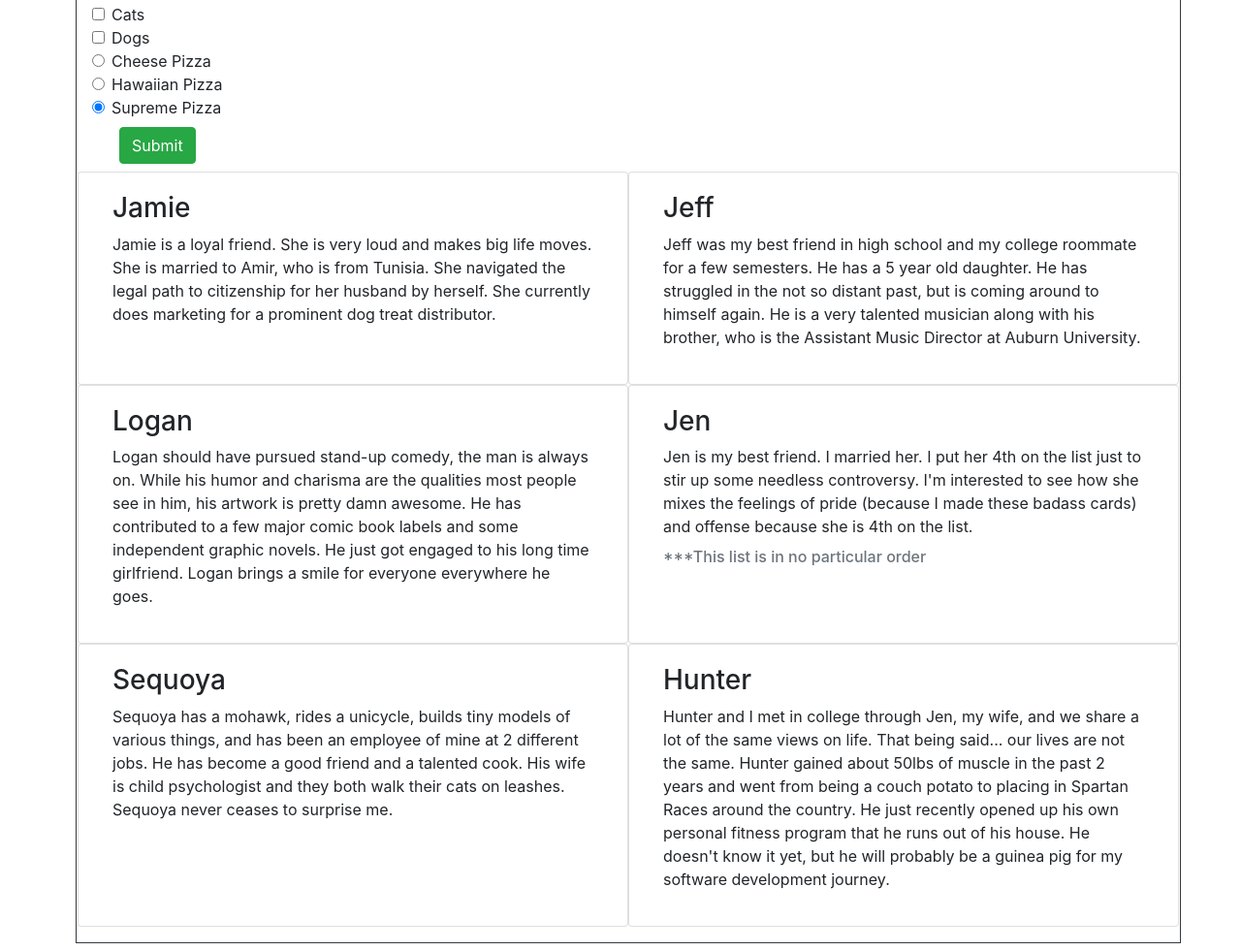
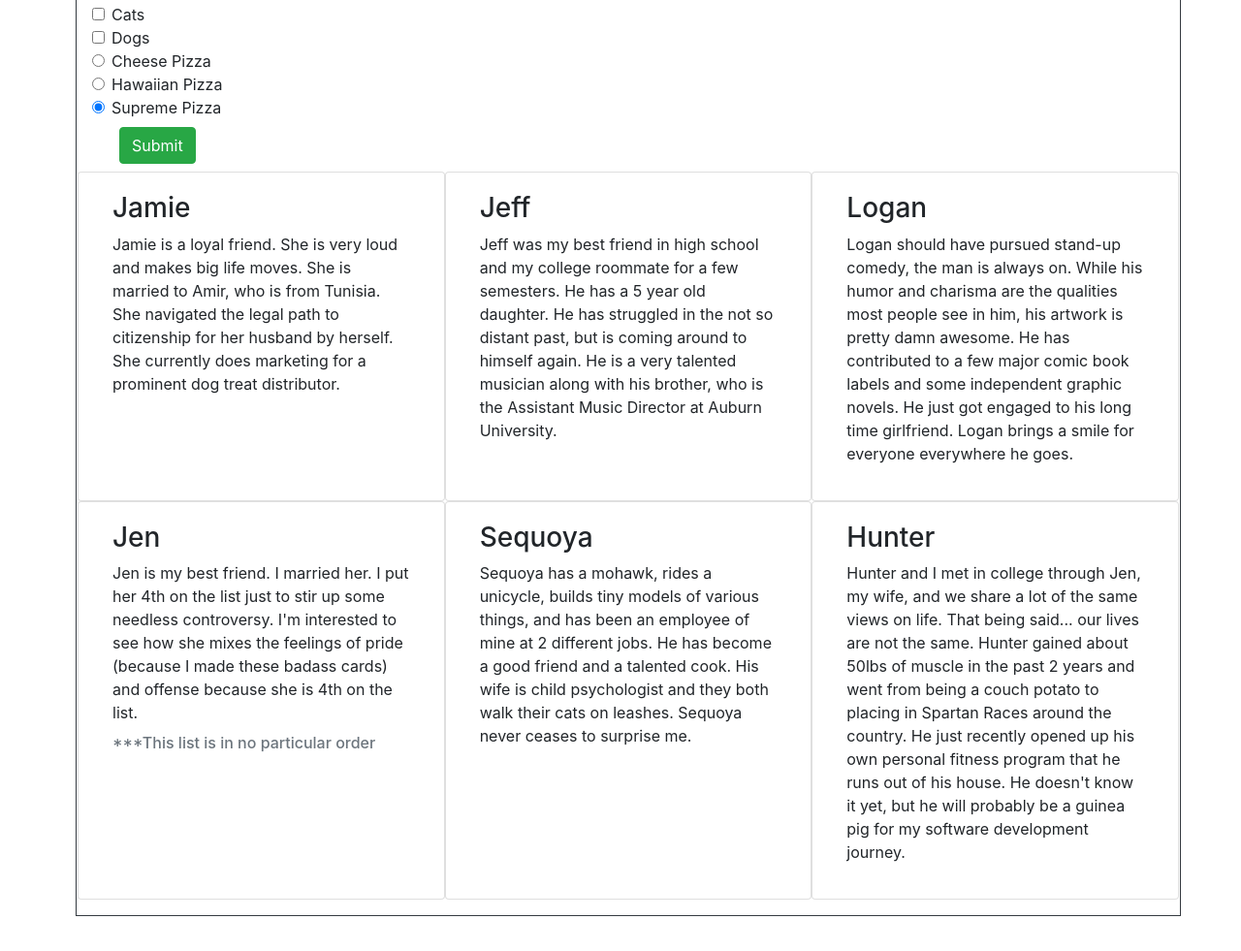
Before and after one commit to Jaymoo87/bootstrap-drills, a plain HTML site: page index.html in a window 1280 px wide. Shown: the part 274-1255 px from the top of the page at 97% size. After the commit the page ends 1227 px from the top, so only its background shows below. Drawn offline with nearby package versions, Linux system fonts and the light colour scheme.

Commit message:
cards 3 per row

```diff
--- a/index.html
+++ b/index.html
@@ -66,7 +66,7 @@
                 </div>
                 <div class="row">
 
-                    <div class="card col-6">
+                    <div class="card col-4">
                         <div class="card-body">
                             <h3>Jamie</h3>
                             <p>Jamie is a loyal friend. She is very loud and makes big life moves. She is married to
@@ -77,7 +77,7 @@
                     </div>
 
 
-                    <div class="card col-6">
+                    <div class="card col-4">
                         <div class="card-body">
                             <h3>Jeff</h3>
                             <p>Jeff was my best friend in high school and my college roommate for a few semesters. He
@@ -89,7 +89,7 @@
                     </div>
 
 
-                    <div class="card col-6">
+                    <div class="card col-4">
                         <div class="card-body">
                             <h3>Logan</h3>
                             <p>Logan should have pursued stand-up comedy, the man is always on. While his humor and
@@ -101,7 +101,7 @@
                     </div>
 
 
-                    <div class="card col-6">
+                    <div class="card col-4">
                         <div class="card-body">
                             <h3>Jen</h3>
                             <p>Jen is my best friend. I married her. I put her 4th on the list just to stir up some
@@ -112,7 +112,7 @@
                     </div>
 
 
-                    <div class="card col-6">
+                    <div class="card col-4">
                         <div class="card-body">
                             <h3>Sequoya</h3>
                             <p>Sequoya has a mohawk, rides a unicycle, builds tiny models of various things, and has
@@ -123,7 +123,7 @@
                     </div>
 
 
-                    <div class="card col-6">
+                    <div class="card col-4">
                         <div class="card-body">
                             <h3>Hunter</h3>
                             <p>Hunter and I met in college through Jen, my wife, and we share a lot of the same views on
```
